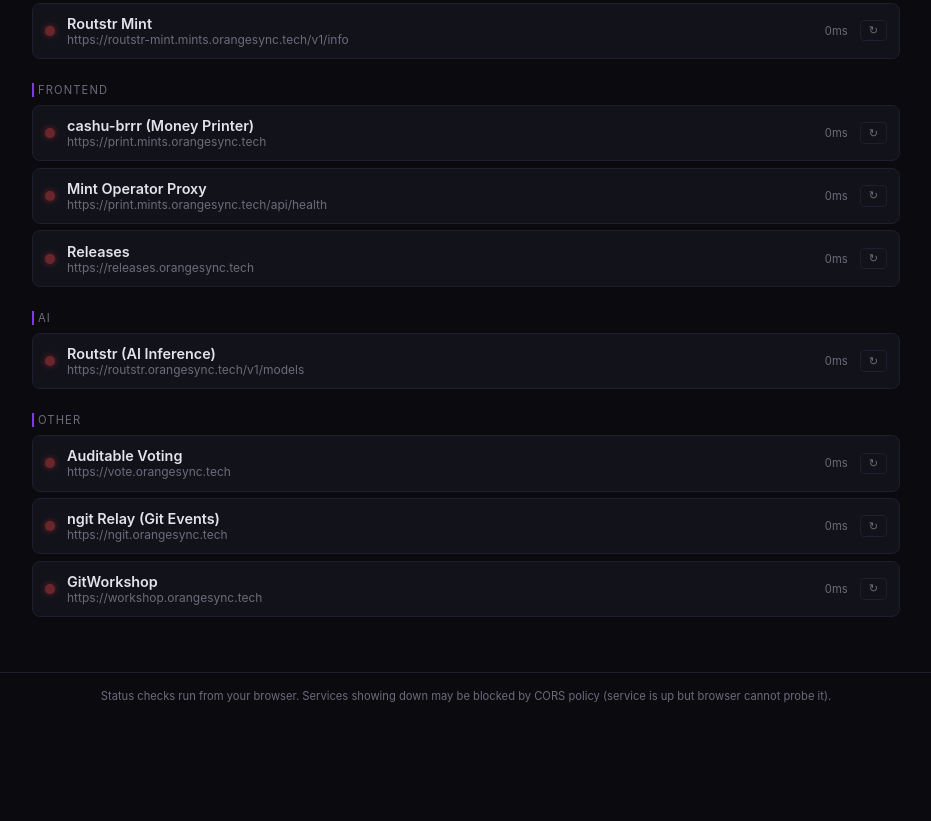
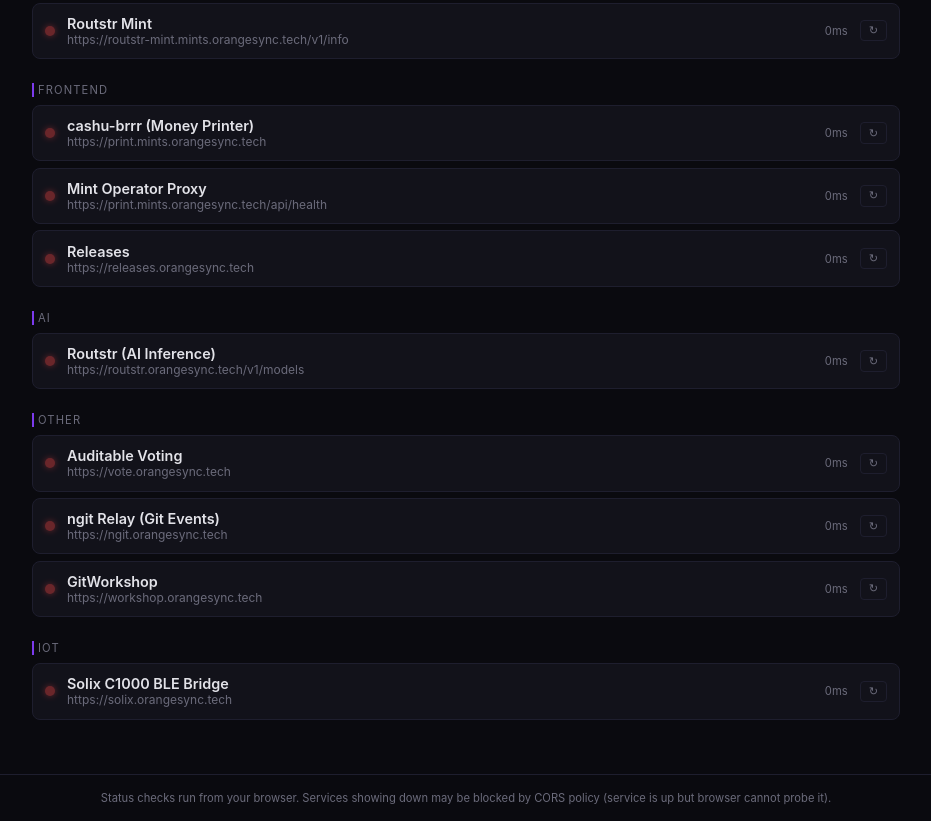
Before and after one commit to OpenTollGate/tollgate-infrastructure-kit, a website: page static/services/index.html in a window 1280 px wide. Shown: the part 1095-1916 px from the top of the page, without its empty margins (174-1105 px from the left). Before the commit the page ends 1814 px from the top, so only its background shows below. Drawn offline with Linux system fonts and the light colour scheme; no server answers.

Commit message:
Add Solix C1000 BLE Bridge to services status page

```diff
--- a/static/services/index.html
+++ b/static/services/index.html
@@ -73,7 +73,8 @@ const SERVICES=[
 {group:"AI",name:"Routstr (AI Inference)",url:"https://routstr.orangesync.tech/v1/models"},
 {group:"Other",name:"Auditable Voting",url:"https://vote.orangesync.tech"},
 {group:"Other",name:"ngit Relay (Git Events)",url:"https://ngit.orangesync.tech"},
-{group:"Other",name:"GitWorkshop",url:"https://workshop.orangesync.tech"}
+{group:"Other",name:"GitWorkshop",url:"https://workshop.orangesync.tech"},
+{group:"IoT",name:"Solix C1000 BLE Bridge",url:"https://solix.orangesync.tech"}
 ];
 
 const state=SERVICES.map(()=>({status:"pending",ms:null,retryTimer:null}));
```
